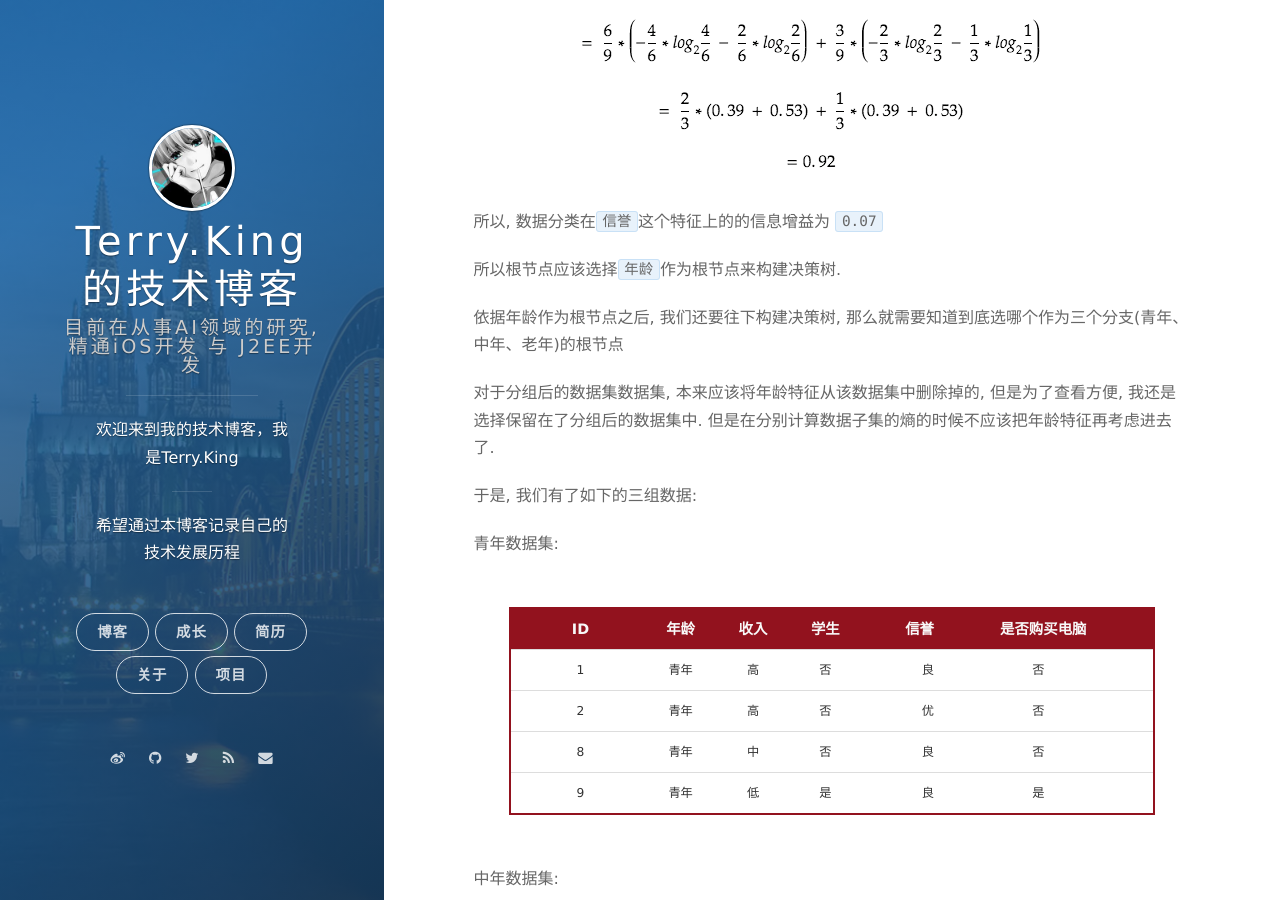
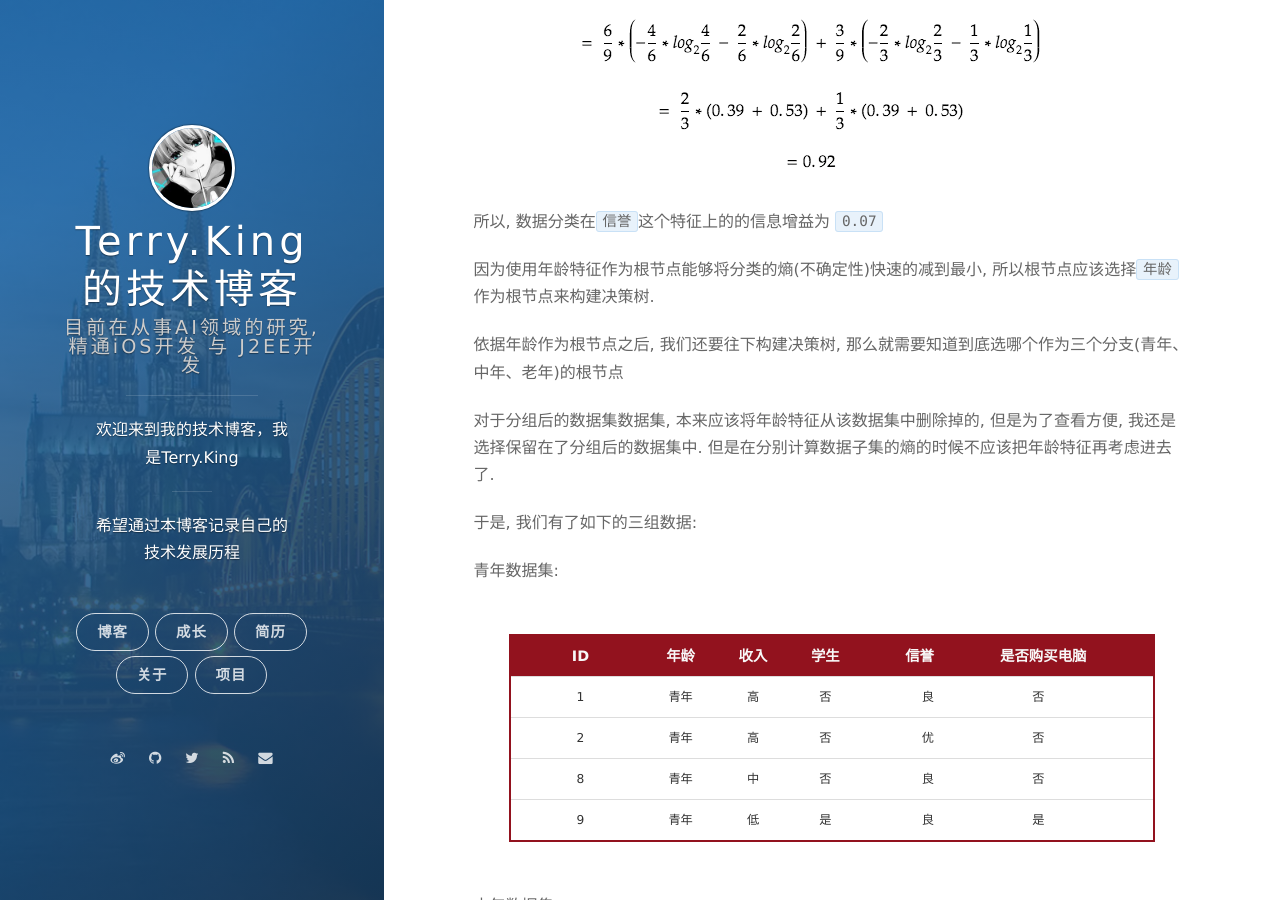
Before and after one commit to terryKing1992/terryKing1992.github.io, a Jekyll site: the page built from _posts/2018-04-06-machine-learning-decision-tree-algorithm.md, in a window 1280 px wide and 900 px high, scrolled down 6248 px. Built offline with Jekyll 4.4.1, drawn with Linux system fonts in a browser that asks for light colours; nearby versions of some CDN libraries; comment, search, counter and statistics services are not loaded.

Commit message:
更新描述

````diff
--- a/_posts/2018-04-06-machine-learning-decision-tree-algorithm.md
+++ b/_posts/2018-04-06-machine-learning-decision-tree-algorithm.md
@@ -166,7 +166,7 @@ Info(D)表示在训练数据D集合信息熵, Info_A(D)表示在已知特征A的
 
 所以, 数据分类在```信誉```这个特征上的的信息增益为 ```0.07```
 
-所以根节点应该选择```年龄```作为根节点来构建决策树.
+因为使用年龄特征作为根节点能够将分类的熵(不确定性)快速的减到最小, 所以根节点应该选择```年龄```作为根节点来构建决策树.
 
 依据年龄作为根节点之后, 我们还要往下构建决策树, 那么就需要知道到底选哪个作为三个分支(青年、中年、老年)的根节点
 
````
